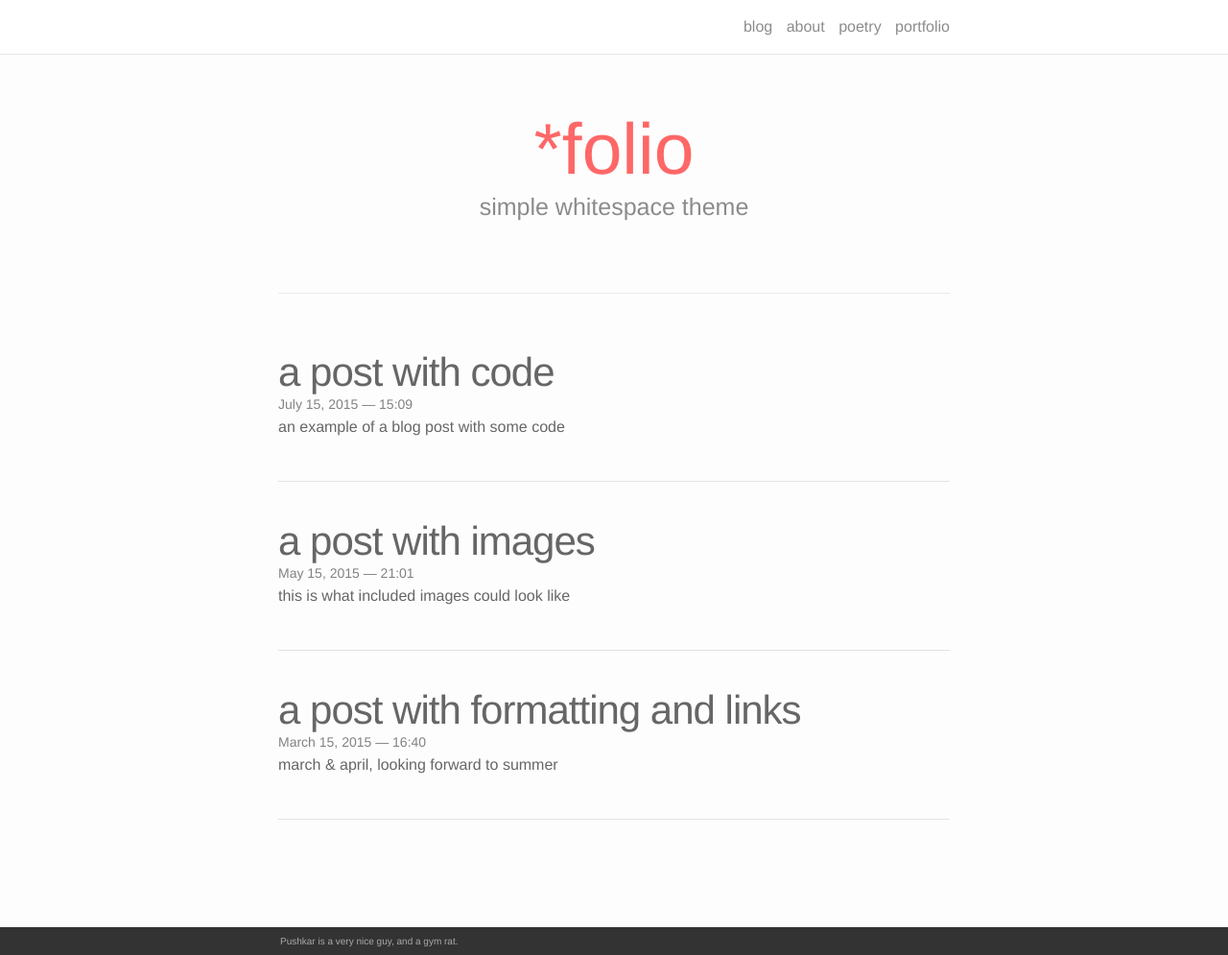
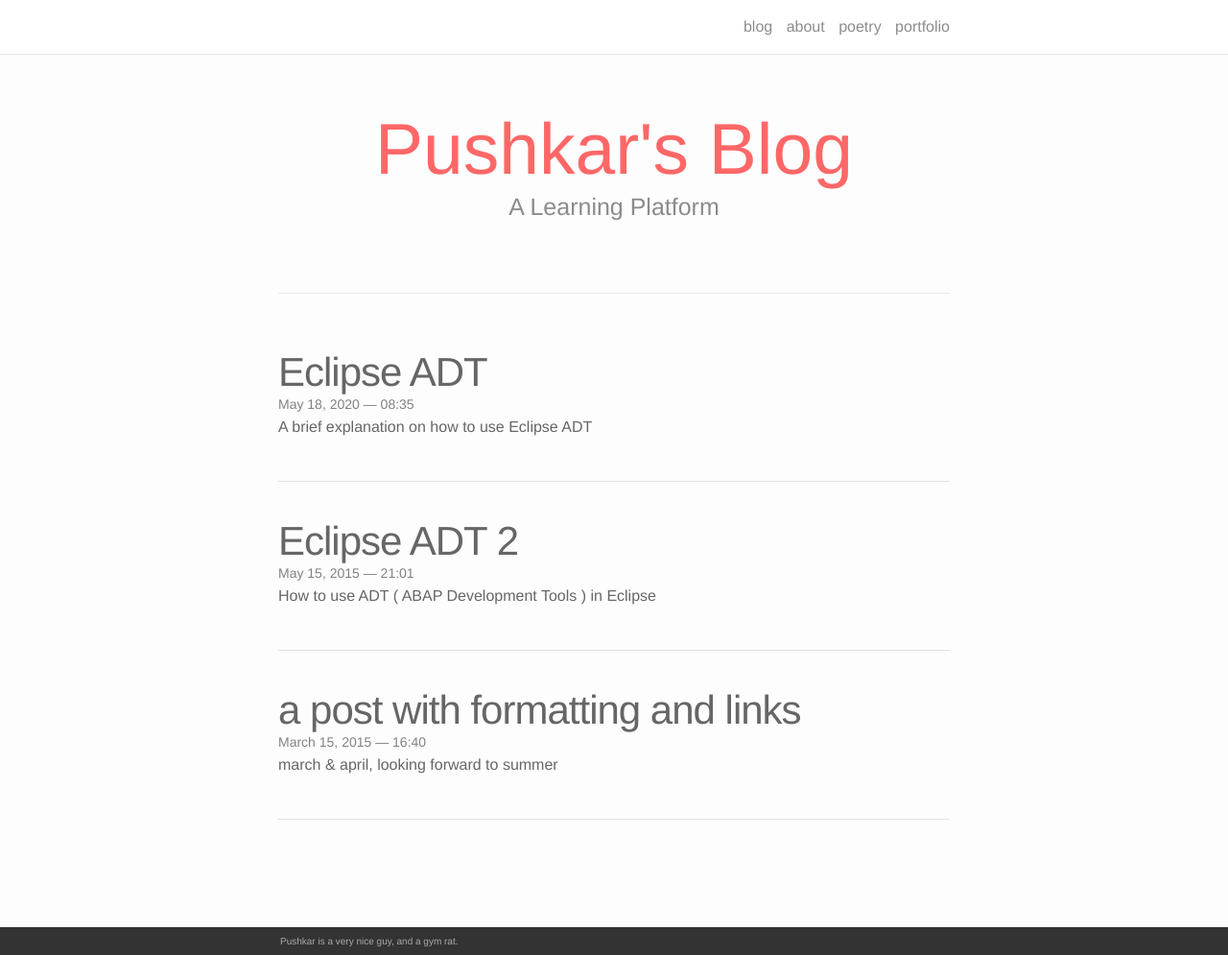
Before and after one commit to krrpushkar/krrpushkar.github.com, a Jekyll site: the page built from index.html, in a window 1280 px wide and 995 px high. Shown: the whole window at 96% size. Built offline with Jekyll 4.4.1, drawn with Linux system fonts in a browser that asks for light colours; nearby versions of some CDN libraries.

Commit message:
new website in action

```diff
--- a/_config.yml
+++ b/_config.yml
@@ -1,12 +1,14 @@
 # Site settings
-title: *folio
-email: you@example.com
+title: Pushkar's Blog
+
+header: Pushkar's Blog
+email: pushkar.ranchi@gmail.com
 description: > # this means to ignore newlines until "baseurl:"
-  A simple, whitespace, helvetica based portfolio theme.
+   A simple, SAP Blog for me.
 baseurl:  # the subpath of your site, e.g. /blog/
 url:  # the base hostname & protocol for your site
-twitter_username: twitter_username
-github_username:  github_username
+twitter_username: krrpushkar
+github_username:  krrpushkar
 
 # Build settings
 markdown: kramdown
--- a/_posts/2015-05-15-title.markdown
+++ b/_posts/2015-05-15-eclipse-adt-2.markdown
@@ -1,10 +1,15 @@
 ---
 layout: post
-title:  a post with images
+title: Eclipse ADT 2
 date: 2015-05-15 21:01:00
-description: this is what included images could look like
+description: How to use ADT ( ABAP Development Tools ) in Eclipse
 ---
-Jean shorts raw denim Vice normcore, art party High Life PBR skateboard stumptown vinyl kitsch. Fingerstache four loko meh 8-bit, tousled banh mi tilde forage Schlitz dreamcatcher twee 3 wolf moon. Chambray asymmetrical paleo salvia, sartorial umami four loko master cleanse drinking vinegar brunch.
+We can use ABAP in Eclipse using ABAP Development Tools ( ADT ).
+<br>
+Prerequisite :
+	1. You are in ABAP perspective.
+	2. ADT is configured in your Eclipse.
+<br>
 
 <div class="img_row">
 	<img class="col three" src="/img/9.jpg">
--- a/_posts/2015-07-15-title.markdown
+++ /dev/null
@@ -1,33 +0,0 @@
----
-layout: post
-title: a post with code
-date: 2015-07-15 15:09:00
-description: an example of a blog post with some code
----
-This theme implements a built-in Jekyll feature, the use of Pygments, for sytanx highlighting. It supports more than 100 languages. This example is in C++. All you have to do is wrap your code in a liquid tag:
-{% raw  %}
-{% highlight c++ %}  <br/> code code code <br/> {% endhighlight %}{% endraw %}
-
-Produces something like this:
-
-{% highlight c++ %}
-
-int main(int argc, char const *argv[])
-{
-	string myString;
-
-	cout << "input a string: ";
-	getline(cin, myString);
-	int length = myString.length();
-
-	char charArray = new char * [length];
-
-	charArray = myString;
-	for(int i = 0; i < length; ++i){
-		cout << charArray[i] << " ";
-	}
-
-	return 0;
-}
-
-{% endhighlight %}
--- /dev/null
+++ b/_posts/2020-05-18-title3.markdown
@@ -0,0 +1,59 @@
+---
+layout: post
+title: Eclipse ADT
+date: 2020-05-18 14:05:00 +530
+description: A brief explanation on how to use Eclipse ADT
+---
+Eclipse provides a great development experience with the Eclipse client which is easy to  <a href="#">install</a>, use and understand. And it works on major development platforms such as Windows, Mac and Linux, hence we can develop anywhere.
+
+<br/> So Let's explore this new world of ABAP Development through Eclipse.
+
+<br/>Lets first understand the ABAP perspective in Eclipse.
+
+<div class="img_row">
+	<img class="col three" src="#">
+</div>
+<br> In the above image we can see that there are 3 three major section in ABAP perspective.
+<br><em><strong style="color: red;">1. Project Explorer View : </strong></em>It will show all the list of ABAP Projects. Also you can add new projects here.
+<br>
+
+<em><strong style="color: red;">2. Source Code Editor : </strong></em> Here you'll write the ABAP code :P and also brings up SAP GUI screen.
+<br>
+<em><strong style="color: red;">3. Utility Window : </strong></em>We use Utility window frequently for problem log,
+book marker, search option, templates, ABAP unit runner, Debugger option etc.
+
+<br> Now lets understand the navigation in Eclipse using the icons on Toolbar.
+<div class="img_row">
+	<img class="col three" src="#">
+</div>
+
+
+
+{% highlight abap %}
+
+int main(int argc, char const *argv[])
+{
+	string myString;
+
+	cout << "input a string: ";
+	getline(cin, myString);
+	int length = myString.length();
+
+	char charArray = new char * [length];
+
+	charArray = myString;
+	for(int i = 0; i < length; ++i){
+		cout << charArray[i] << " ";
+	}
+
+	return 0;
+}
+
+
+{% endhighlight %}
+
+{% highlight ruby %}
+DATA : t_itab TYPE TABLE OF VBAP,
+       wa_itab TYPE VBAP.
+
+{% endhighlight %}
--- a/index.html
+++ b/index.html
@@ -3,8 +3,8 @@ layout: default
 ---
 
 <div class="header-bar">
-  <h1>*folio</h1>
-  <h2>simple whitespace theme</h2>
+  <h1>{{ site.header }}</h1>
+  <h2>A Learning Platform</h2>
   <br/>
   <hr>
   <br/>
```
Also changed, not shown: about.md (+6 -6 lines).
